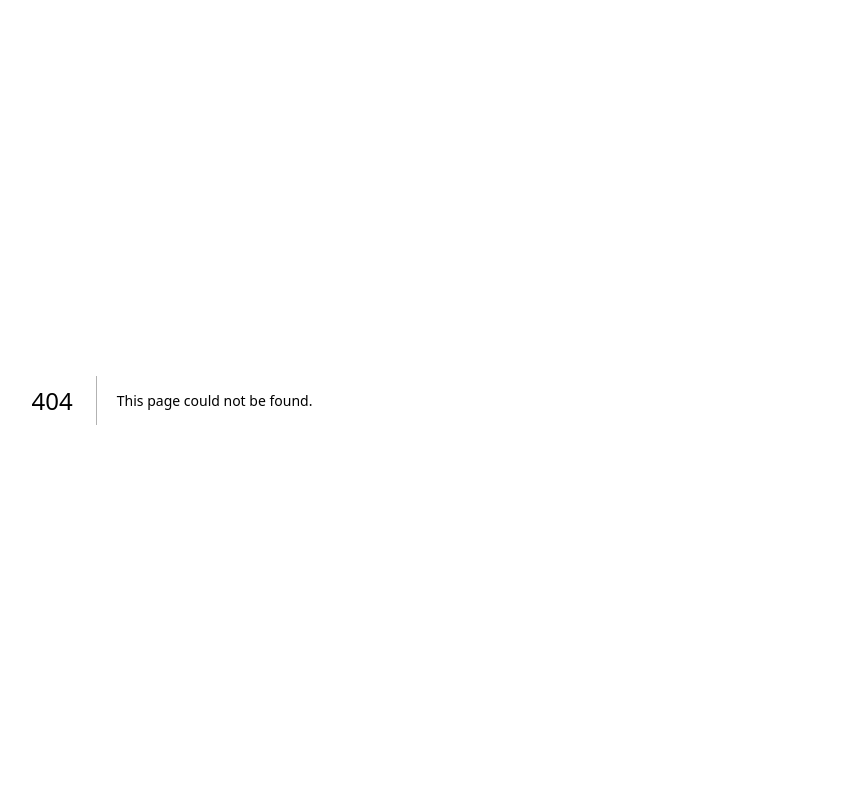
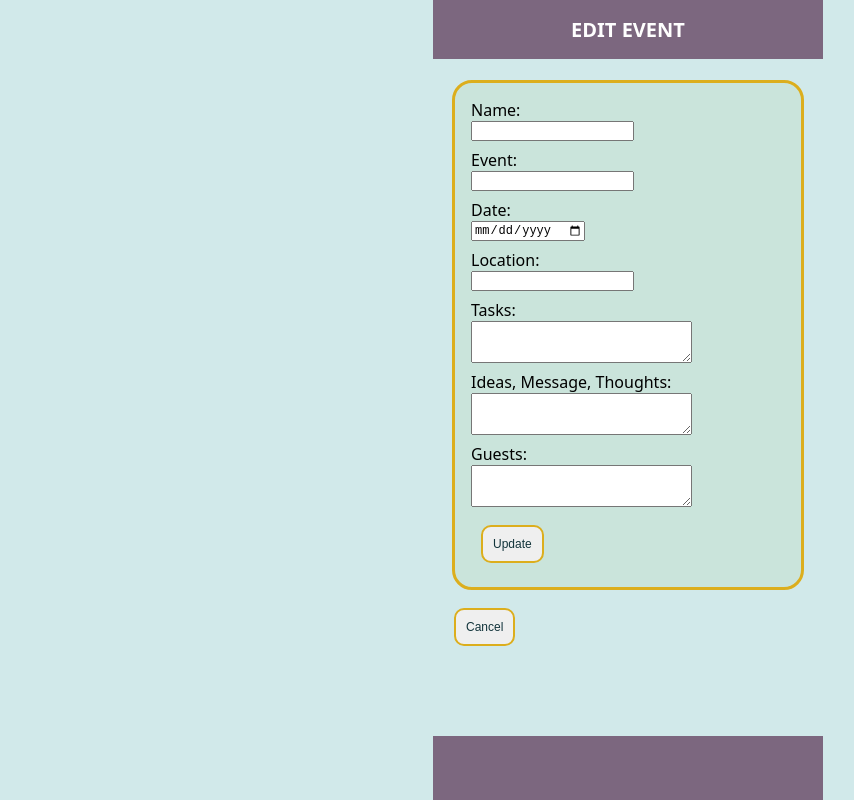
Before and after one commit to mulewile/capstone-project, a Next.js app: page /events/1/edit in a window 1280 px wide. Before the commit this address had no page. Shown: the whole page, without its empty margins (12-866 px from the left). Built offline with nearby package versions, Linux system fonts and the light colour scheme; no server answers; the database is empty.

Commit message:
resolved update functionality

```diff
--- a/pages/_app.js
+++ b/pages/_app.js
@@ -1,75 +1,11 @@
 import GlobalStyle from "../styles";
-import useSWR, { SWRConfig } from "swr";
-import { useRouter } from "next/router";
-import { useState } from "react";
+import { SWRConfig } from "swr";
 
-// const fetcher = (url) => fetch(url).then((res) => res.json());
 export default function App({ Component, pageProps }) {
-  async function addEvent(event) {
-    const response = await fetch("/api/events", {
-      method: "POST",
-      body: JSON.stringify(event),
-      headers: {
-        "Content-Type": "application/json",
-      },
-    });
-  }
-  const router = useRouter();
-  const { id } = router.query;
-  const { data, error, isLoading } = useSWR("/api/events", {
-    fallbackData: [],
-  });
-
-  console.log("Fetched ID =====", id);
-  console.log("Fetched Data =====", data);
-  // const [events, setEvents] = useState(initialEvents);
-
-  const [isEditing, setIsEditing] = useState(false);
-  const [eventToEdit, setEventToEdit] = useState();
-
-  // function addEvent(newEvent) {
-  //   setEvents([...events, newEvent]);
+  // function handleDeleteEvent(id) {
+  //   setEvents(events.filter((event) => event.id !== id));
   // }
 
-  function handleClickEdit(eventItem) {
-    setIsEditing(true);
-    setEventToEdit(eventItem);
-  }
-
-  async function handleUpdateEvents(editedEvent) {
-    setIsEditing(false);
-
-    {
-      const response = await fetch(id ? `/api/events/${id}` : null, {
-        method: "PATCH",
-        headers: {
-          "Content-Type": "application/json",
-        },
-        body: JSON.stringify(editedEvent),
-      });
-      router.push(`/events/${id}`);
-      console.log("id CHECK ====>", id);
-      if (!response.ok) {
-        console.error(`Error: ${response.status}`);
-      }
-
-      console.log("Event edited....");
-    }
-    // const newEventArray = data.map((event) =>
-    //   event.id !== editedEvent.id ? event : editedEvent
-    // );
-
-    // setEvents(newEventArray);
-
-    // router.push(`/`);
-  }
-
-  function handleDeleteEvent(id) {
-    setEvents(events.filter((event) => event.id !== id));
-  }
-
-  if (error) return <div>failed to load</div>;
-  if (isLoading) return <div>loading...</div>;
   return (
     <>
       <GlobalStyle />
@@ -84,16 +20,7 @@ export default function App({ Component, pageProps }) {
           },
         }}
       >
-        <Component
-          {...pageProps}
-          // events={events}
-          addEvent={addEvent}
-          isEditing={isEditing}
-          eventToEdit={eventToEdit}
-          handleClickEdit={handleClickEdit}
-          handleUpdateEvents={handleUpdateEvents}
-          handleDeleteEvent={handleDeleteEvent}
-        />
+        <Component {...pageProps} />
       </SWRConfig>
     </>
   );
--- a/pages/api/events/[id].js
+++ b/pages/api/events/[id].js
@@ -13,13 +13,12 @@ export default async function handler(request, response) {
     }
 
     response.status(200).json(event);
+  }
 
-    if (request.method === "PATCH") {
-      await Event.findByIdAndUpdate(id, { $set: request.body });
+  if (request.method === "PATCH") {
+    console.log("GEt ID==", id);
+    await Event.findByIdAndUpdate(id, { $set: request.body });
 
-      response
-        .status(200)
-        .json({ status: `Event ${id} successfully updated.` });
-    }
+    response.status(200).json({ status: `Event ${id} successfully updated.` });
   }
 }
--- /dev/null
+++ b/pages/events/[id]/edit.js
@@ -0,0 +1,46 @@
+import { useRouter } from "next/router";
+import useSWR from "swr";
+import Form from "../../../components/Form";
+
+export default function EditEvent() {
+  const router = useRouter();
+  const { id } = router.query;
+  const { data: event, isLoading, error } = useSWR(`/api/events/${id}`);
+  console.log("Check Event ---", event);
+  const cancelAdd = () => {
+    router.push(`/`);
+  };
+  async function handleUpdateEvents(editedEvent) {
+    console.log("editedEvent Check ======>", editedEvent);
+
+    const eventId = editedEvent._id;
+    {
+      const response = await fetch(eventId ? `/api/events/${eventId}` : null, {
+        method: "PATCH",
+        headers: {
+          "Content-Type": "application/json",
+        },
+        body: JSON.stringify(editedEvent),
+      });
+
+      console.log("id CHECK ====>", eventId);
+
+      if (!response.ok) {
+        console.error(`Error: ${response.status}`);
+      } else {
+        router.push(`/events/${eventId}`);
+        console.log("Event edited....");
+      }
+    }
+  }
+  return (
+    <div>
+      <Form
+        isEditing
+        eventToEdit={event}
+        onClick={cancelAdd}
+        handleUpdateEvents={handleUpdateEvents}
+      />
+    </div>
+  );
+}
```
Also changed, not shown: pages/events/[id]/index.js (renamed from pages/events/[id].js, +13 -11 lines), pages/events/edit.js (deleted, +0 -25 lines).
